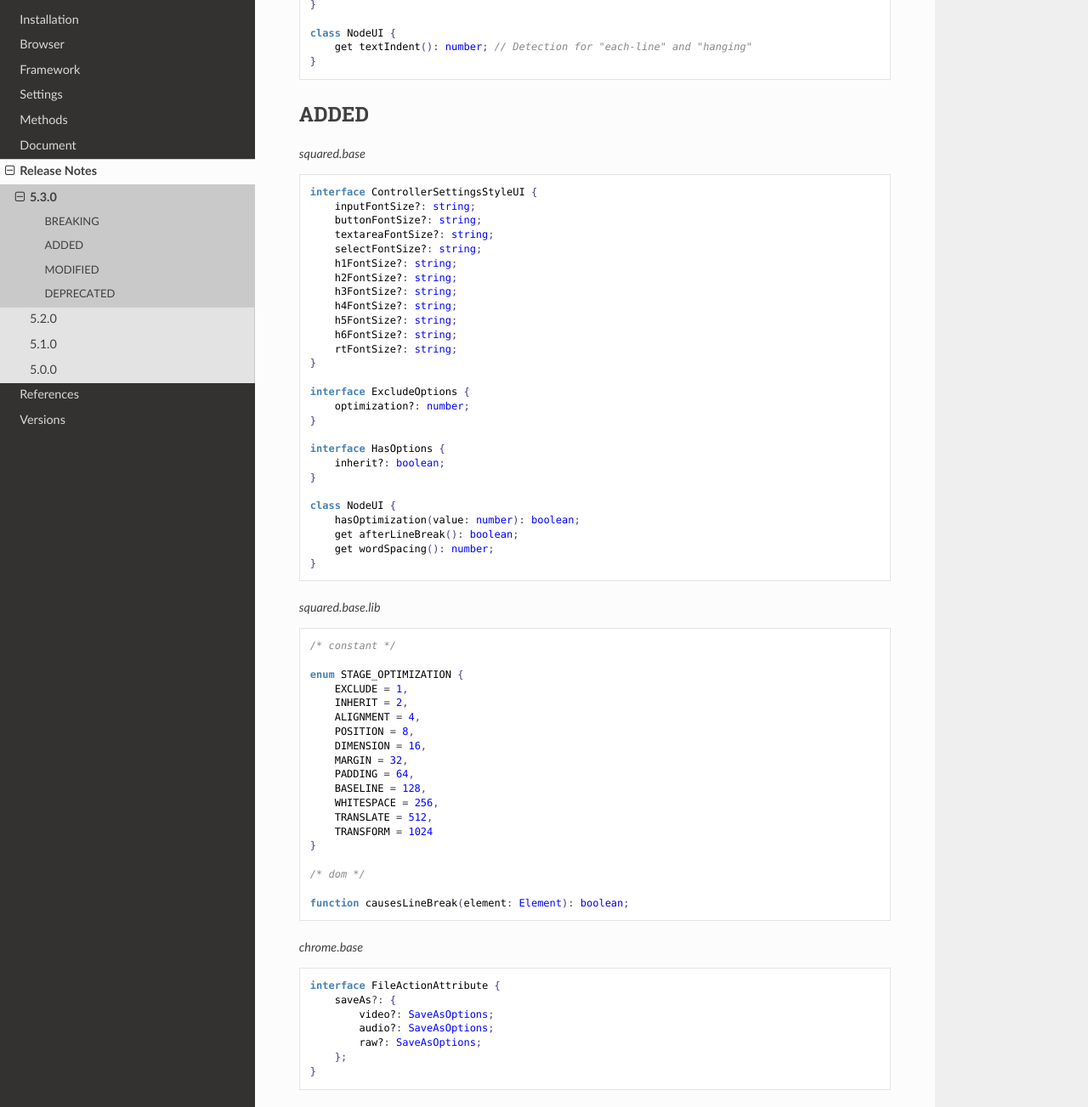
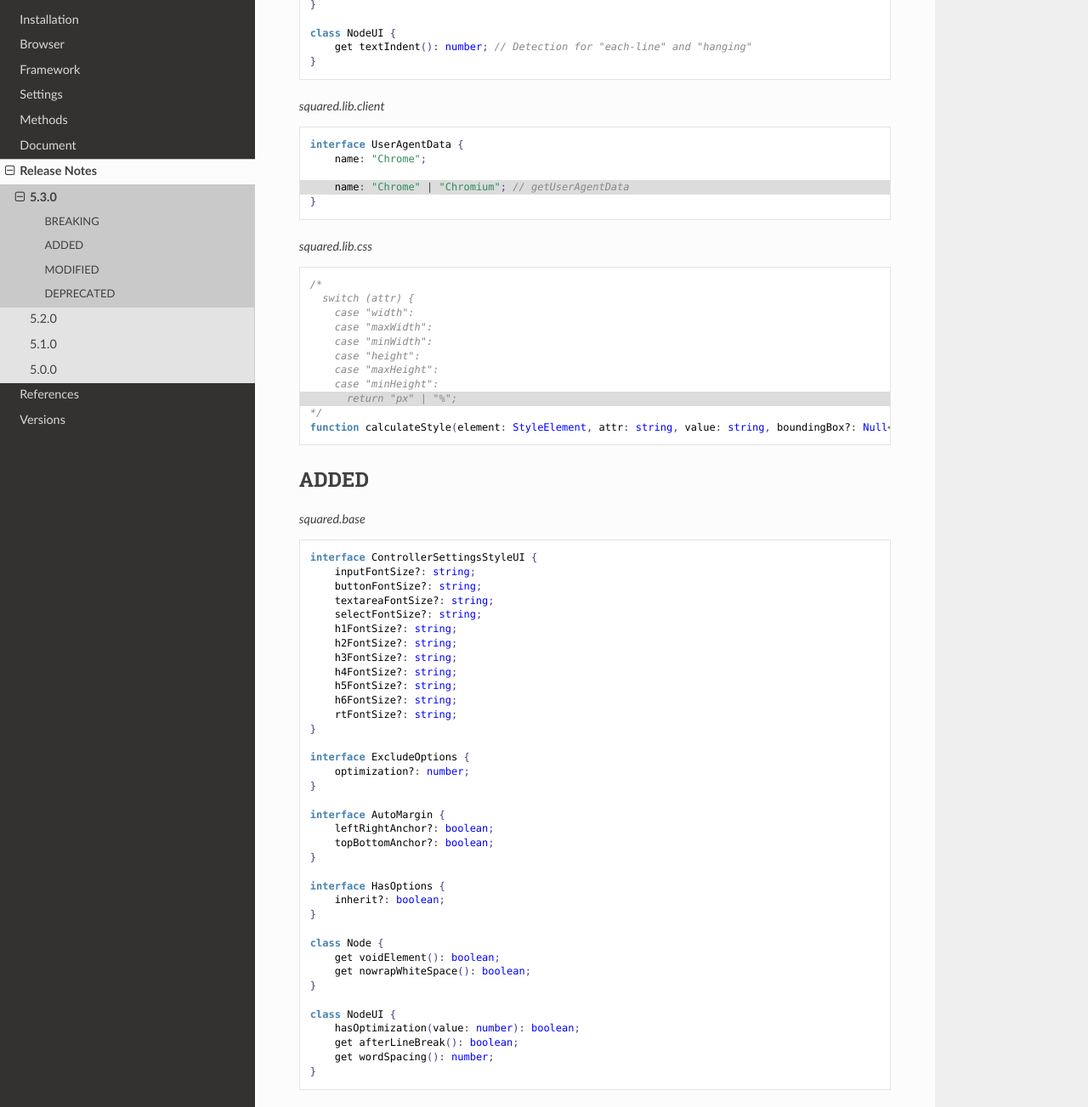
Before and after one commit to anpham6/android-docs, a Sphinx documentation site: the page built from source/release_notes/5.3.0.rst, in a window 1280 px wide and 1400 px high, scrolled down 248 px, cut to the strip 97-1400 px from the top of the window. Shown: the whole strip at 85% size. Built offline with Sphinx 7.4.7 and the Read the Docs theme 2.0.0, drawn with Linux system fonts in a browser that asks for light colours; some of the changed text lies outside the part shown.

Commit message:
Release Notes: Latest modifications to API 5.3.0.

```diff
--- a/source/methods/interface.rst
+++ b/source/methods/interface.rst
@@ -104,6 +104,8 @@ squared
   function copyFiles(value: string | string[], setting: string): FileActionResult;
   function copyFiles(value: string | string[], options: FileActionOptions, setting?: string, overwrite?: boolean): FileActionResult;
 
+  function toString(projectId?: string): string;
+
 .. rst-class:: section-caption
 
 .. code-block::
--- a/source/release_notes/5.3.0.rst
+++ b/source/release_notes/5.3.0.rst
@@ -23,6 +23,32 @@ BREAKING
       get textIndent(): number; // Detection for "each-line" and "hanging"
   }
 
+.. code-block::
+  :caption: squared.lib.client
+  :emphasize-lines: 4
+
+  interface UserAgentData {
+      name: "Chrome";
+
+      name: "Chrome" | "Chromium"; // getUserAgentData
+  }
+
+.. code-block::
+  :caption: squared.lib.css
+  :emphasize-lines: 9
+
+  /*
+    switch (attr) {
+      case "width":
+      case "maxWidth":
+      case "minWidth":
+      case "height":
+      case "maxHeight":
+      case "minHeight":
+        return "px" | "%";
+  */
+  function calculateStyle(element: StyleElement, attr: string, value: string, boundingBox?: Null<Dimension>): string;
+
 ADDED
 =====
 
@@ -47,8 +73,18 @@ ADDED
       optimization?: number;
   }
 
+  interface AutoMargin {
+      leftRightAnchor?: boolean;
+      topBottomAnchor?: boolean;
+  }
+
   interface HasOptions {
       inherit?: boolean;
+  }
+
+  class Node {
+      get voidElement(): boolean;
+      get nowrapWhiteSpace(): boolean;
   }
 
   class NodeUI {
@@ -81,7 +117,20 @@ ADDED
   function causesLineBreak(element: Element): boolean;
 
 .. code-block::
+  :caption: squared.lib.client
+
+  interface UserAgentFeatures {
+      RULES: {
+          ADOPTED_STYLE_SHEET: boolean;
+      };
+  }
+
+.. code-block::
   :caption: chrome.base
+
+  interface FileActionOptions {
+      removeBinaries?: boolean;
+  }
 
   interface FileActionAttribute {
       saveAs?: {
```
Also changed, not shown: source/methods/squared.rst (+19 -0 lines).
